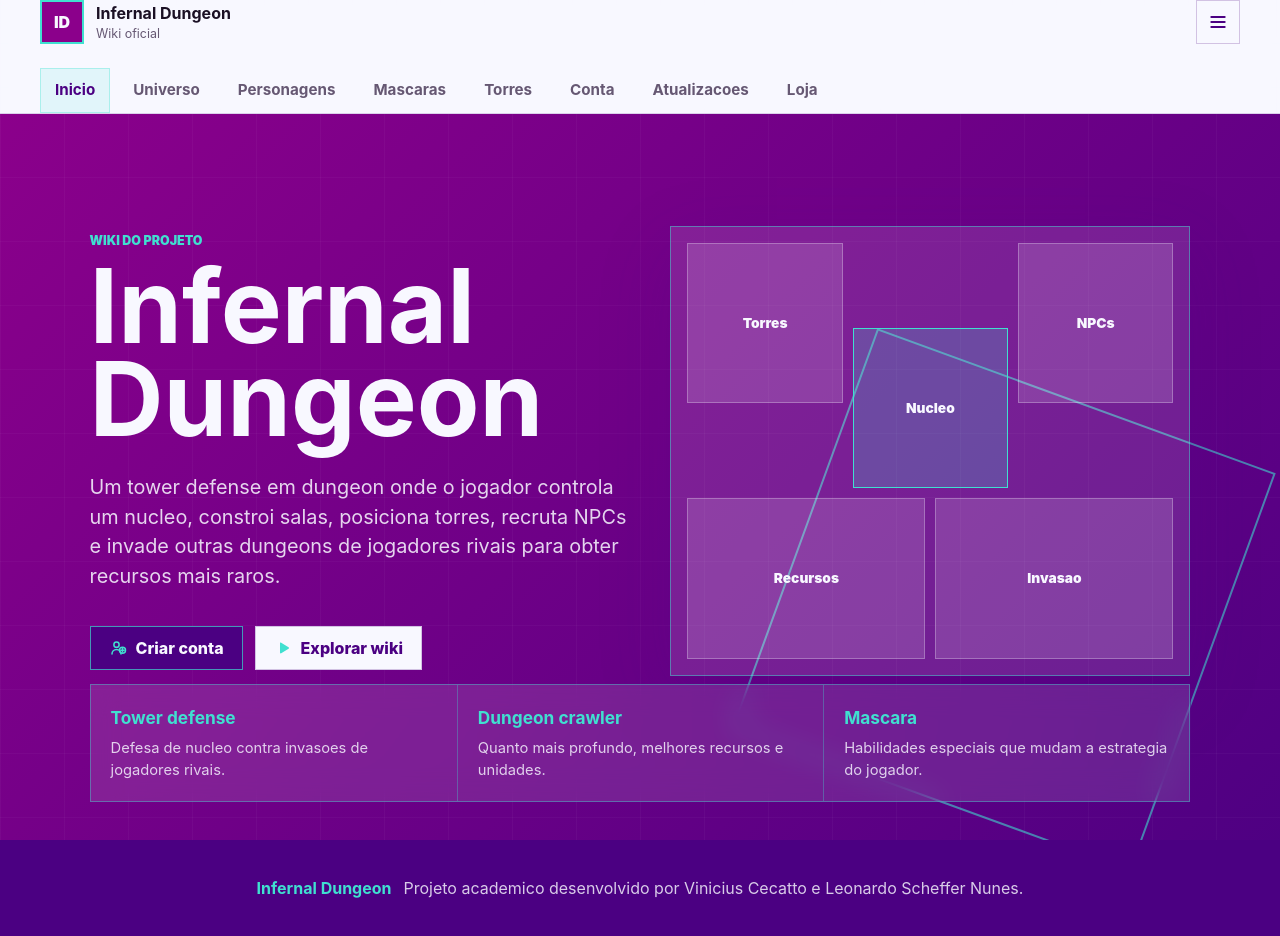
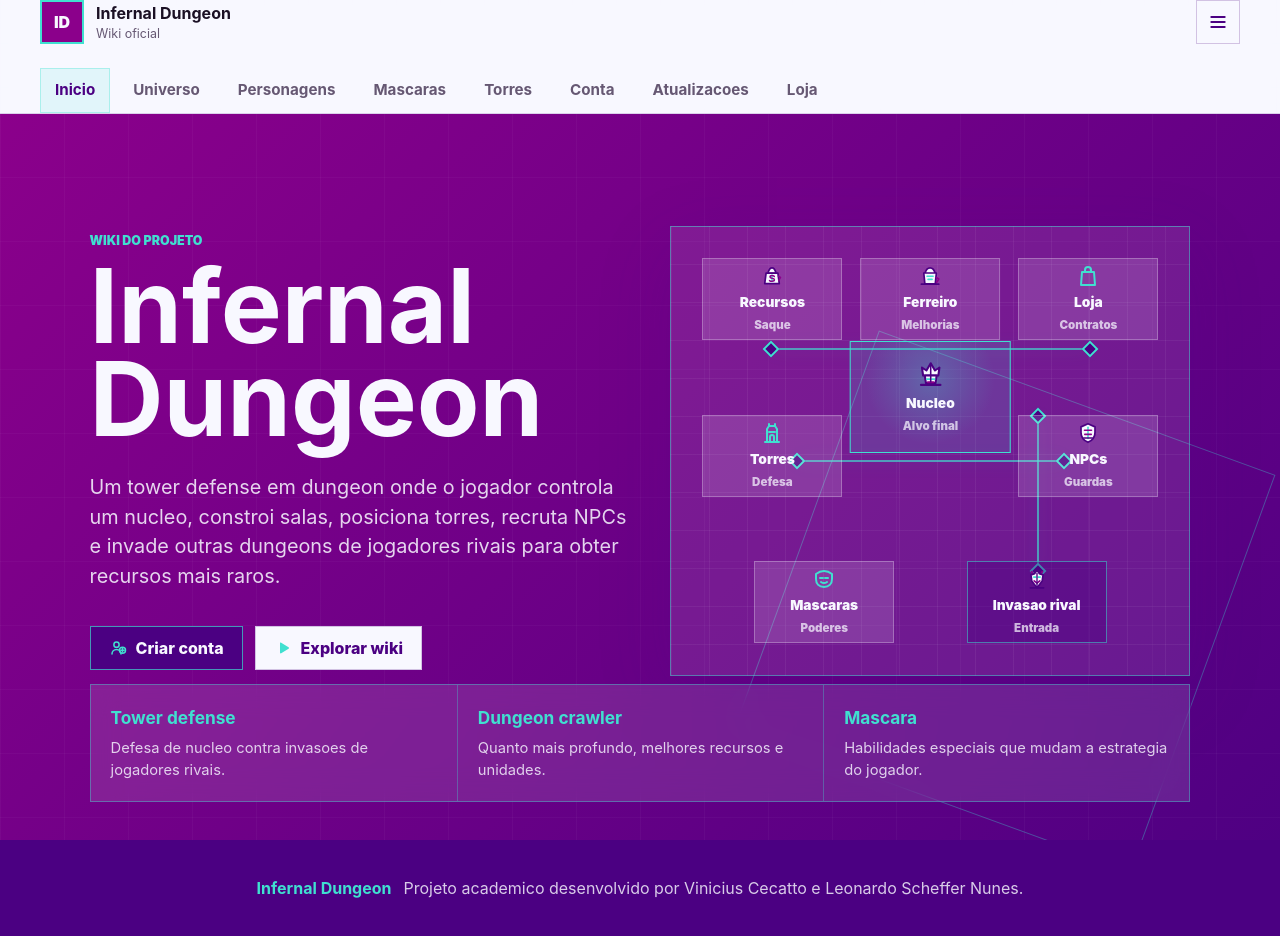
Before and after one commit to viniciusCecat/InfernalDungeon, a React (Vite) app in the folder codigo-fonte/: page / in a window 1280 px wide. Built offline with nearby package versions, Linux system fonts and the light colour scheme.

Commit message:
Reorganiza mapa conceitual da dungeon

```diff
--- a/codigo-fonte/src/components/Hero.jsx
+++ b/codigo-fonte/src/components/Hero.jsx
@@ -24,12 +24,51 @@ export function Hero() {
         </div>
       </div>
 
-      <div className="dungeon-board" aria-label="Mapa conceitual da dungeon">
-        <div className="room room-core">Nucleo</div>
-        <div className="room">Torres</div>
-        <div className="room">NPCs</div>
-        <div className="room">Recursos</div>
-        <div className="room">Invasao</div>
+      <div className="dungeon-board" aria-label="Fluxo conceitual da dungeon">
+        <span className="dungeon-route route-main" aria-hidden="true" />
+        <span className="dungeon-route route-defense" aria-hidden="true" />
+        <span className="dungeon-route route-economy" aria-hidden="true" />
+
+        <div className="room room-resource">
+          <Icon name="coinDollar" size={24} />
+          <span>Recursos</span>
+          <small>Saque</small>
+        </div>
+        <div className="room room-forge">
+          <Icon name="merchant" size={24} />
+          <span>Ferreiro</span>
+          <small>Melhorias</small>
+        </div>
+        <div className="room room-shop">
+          <Icon name="shoppingBag" size={24} />
+          <span>Loja</span>
+          <small>Contratos</small>
+        </div>
+        <div className="room room-tower">
+          <Icon name="tower" size={24} />
+          <span>Torres</span>
+          <small>Defesa</small>
+        </div>
+        <div className="room room-core">
+          <Icon name="boss" size={30} />
+          <span>Nucleo</span>
+          <small>Alvo final</small>
+        </div>
+        <div className="room room-npc">
+          <Icon name="shield" size={24} />
+          <span>NPCs</span>
+          <small>Guardas</small>
+        </div>
+        <div className="room room-mask">
+          <Icon name="mask" size={24} />
+          <span>Mascaras</span>
+          <small>Poderes</small>
+        </div>
+        <div className="room room-invasion">
+          <Icon name="invader" size={24} />
+          <span>Invasao rival</span>
+          <small>Entrada</small>
+        </div>
       </div>
 
       <div className="highlight-strip">
--- a/codigo-fonte/src/styles.css
+++ b/codigo-fonte/src/styles.css
@@ -145,6 +145,7 @@ button {
     linear-gradient(0deg, rgba(248, 248, 255, 0.07) 1px, transparent 1px);
   background-size: 64px 64px;
   opacity: 0.44;
+  z-index: 0;
 }
 
 .hero-section::after {
@@ -153,9 +154,10 @@ button {
   bottom: 28px;
   width: min(34vw, 420px);
   height: min(34vw, 420px);
-  border: 2px solid rgba(64, 224, 208, 0.58);
+  border: 1px solid rgba(64, 224, 208, 0.34);
   content: "";
   transform: rotate(20deg);
+  z-index: 0;
 }
 
 .hero-copy,
@@ -250,21 +252,29 @@ button {
 }
 
 .dungeon-board {
-  display: grid;
+  position: relative;
+  display: block;
   min-height: 450px;
-  grid-template-columns: repeat(6, 1fr);
-  grid-template-rows: repeat(5, 1fr);
-  gap: 10px;
   border: 1px solid rgba(64, 224, 208, 0.48);
-  background: rgba(248, 248, 255, 0.12);
+  background:
+    linear-gradient(90deg, rgba(248, 248, 255, 0.06) 1px, transparent 1px),
+    linear-gradient(0deg, rgba(248, 248, 255, 0.05) 1px, transparent 1px),
+    rgba(248, 248, 255, 0.1);
+  background-size: 38px 38px;
   box-shadow: var(--shadow);
-  padding: 16px;
+  padding: 20px;
+  overflow: hidden;
 }
 
 .room {
+  position: absolute;
   display: grid;
-  min-height: 72px;
-  place-items: center;
+  width: 27%;
+  min-width: 116px;
+  min-height: 82px;
+  align-content: center;
+  justify-items: center;
+  gap: 4px;
   border: 1px solid rgba(248, 248, 255, 0.28);
   background: rgba(248, 248, 255, 0.14);
   color: var(--ghost);
@@ -273,34 +283,133 @@ button {
   text-align: center;
 }
 
-.room:nth-child(1) {
-  grid-column: 3 / 5;
-  grid-row: 2 / 4;
+.room span,
+.room small {
+  display: block;
 }
 
-.room:nth-child(2) {
-  grid-column: 1 / 3;
-  grid-row: 1 / 3;
-}
-
-.room:nth-child(3) {
-  grid-column: 5 / 7;
-  grid-row: 1 / 3;
-}
-
-.room:nth-child(4) {
-  grid-column: 1 / 4;
-  grid-row: 4 / 6;
-}
-
-.room:nth-child(5) {
-  grid-column: 4 / 7;
-  grid-row: 4 / 6;
+.room small {
+  color: rgba(248, 248, 255, 0.72);
+  font-size: 0.72rem;
 }
 
 .room-core {
+  top: 38%;
+  left: 50%;
+  width: 31%;
+  min-height: 112px;
   border-color: var(--turquoise);
-  background: rgba(64, 224, 208, 0.22);
+  background:
+    radial-gradient(circle at 50% 34%, rgba(64, 224, 208, 0.28), transparent 60%),
+    rgba(64, 224, 208, 0.14);
+  transform: translate(-50%, -50%);
+}
+
+.room-resource {
+  top: 7%;
+  left: 6%;
+}
+
+.room-forge {
+  top: 7%;
+  left: 50%;
+  transform: translateX(-50%);
+}
+
+.room-shop {
+  top: 7%;
+  right: 6%;
+}
+
+.room-tower {
+  top: 42%;
+  left: 6%;
+}
+
+.room-npc {
+  top: 42%;
+  right: 6%;
+}
+
+.room-mask {
+  bottom: 7%;
+  left: 16%;
+}
+
+.room-invasion {
+  right: 16%;
+  bottom: 7%;
+  border-color: rgba(64, 224, 208, 0.52);
+  background: rgba(75, 0, 130, 0.42);
+}
+
+.dungeon-route {
+  position: absolute;
+  z-index: 0;
+  display: block;
+  background: rgba(64, 224, 208, 0.66);
+  box-shadow: 0 0 18px rgba(64, 224, 208, 0.24);
+  pointer-events: none;
+}
+
+.route-main {
+  right: 29%;
+  bottom: 23%;
+  width: 2px;
+  height: 35%;
+}
+
+.route-defense {
+  top: 52%;
+  left: 24%;
+  width: 52%;
+  height: 2px;
+}
+
+.route-economy {
+  top: 27%;
+  left: 19%;
+  width: 62%;
+  height: 2px;
+}
+
+.dungeon-route::before,
+.dungeon-route::after {
+  position: absolute;
+  width: 8px;
+  height: 8px;
+  border: 2px solid var(--turquoise);
+  background: var(--indigo);
+  content: "";
+  transform: rotate(45deg);
+}
+
+.route-main::before,
+.route-main::after {
+  left: 50%;
+  transform: translateX(-50%) rotate(45deg);
+}
+
+.route-main::before {
+  top: -5px;
+}
+
+.route-main::after {
+  bottom: -5px;
+}
+
+.route-defense::before,
+.route-economy::before {
+  left: -5px;
+  top: 50%;
+  transform: translateY(-50%) rotate(45deg);
+}
+
+.route-defense::after,
+.route-economy::after {
+  right: -5px;
+  top: 50%;
+  transform: translateY(-50%) rotate(45deg);
 }
 
 .highlight-strip {
@@ -883,14 +992,29 @@ button {
   }
 
   .dungeon-board {
-    grid-template-columns: repeat(2, 1fr);
-    grid-template-rows: none;
+    display: grid;
+    min-height: 0;
+    grid-template-columns: repeat(2, minmax(0, 1fr));
+    gap: 10px;
   }
 
-  .room,
-  .room:nth-child(n) {
+  .dungeon-route {
+    display: none;
+  }
+
+  .room {
+    position: static;
+    width: auto;
+    min-width: 0;
+    min-height: 94px;
     grid-column: auto;
     grid-row: auto;
+    transform: none;
+  }
+
+  .room-core {
+    grid-column: 1 / -1;
+    width: auto;
   }
 
   .form-actions {
```
